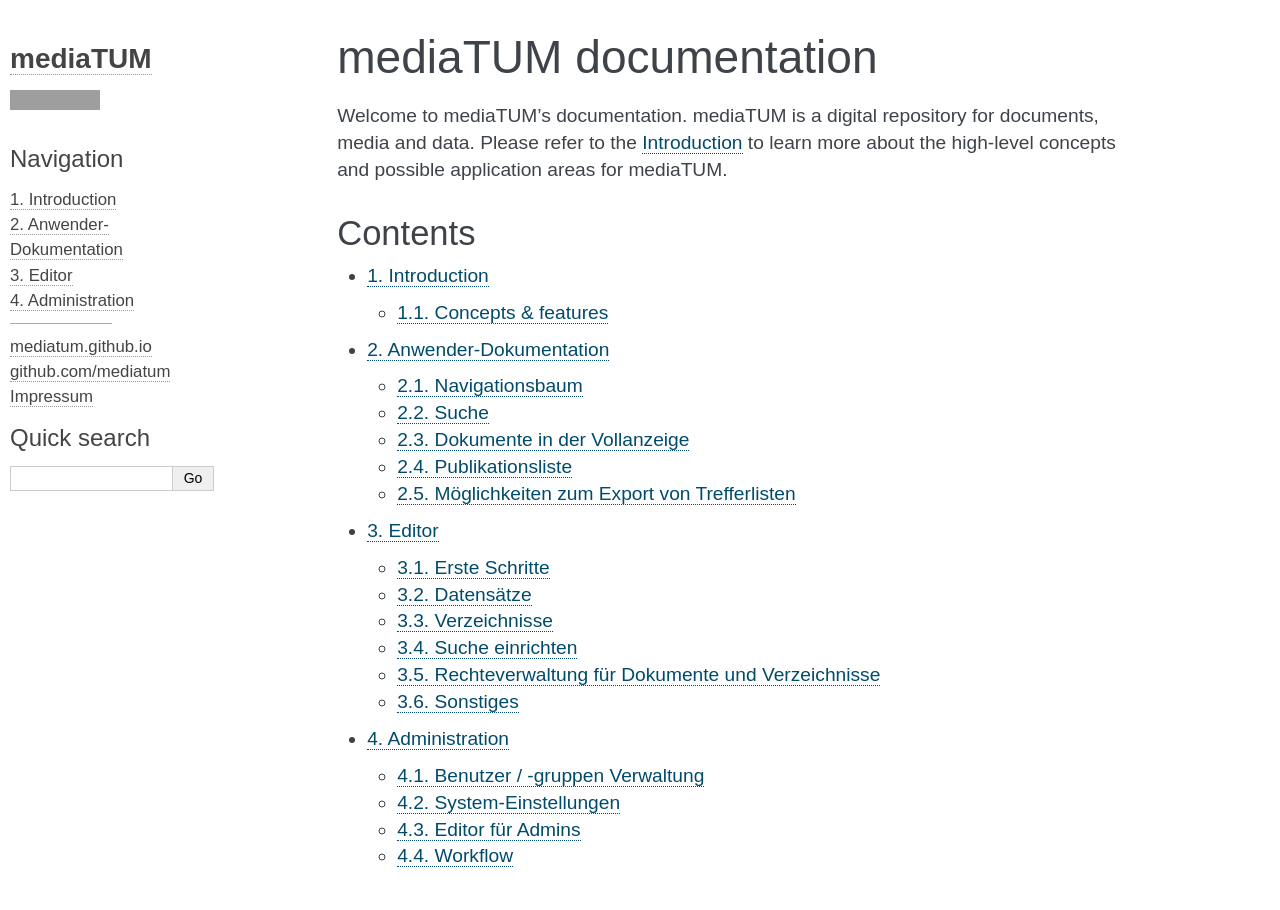
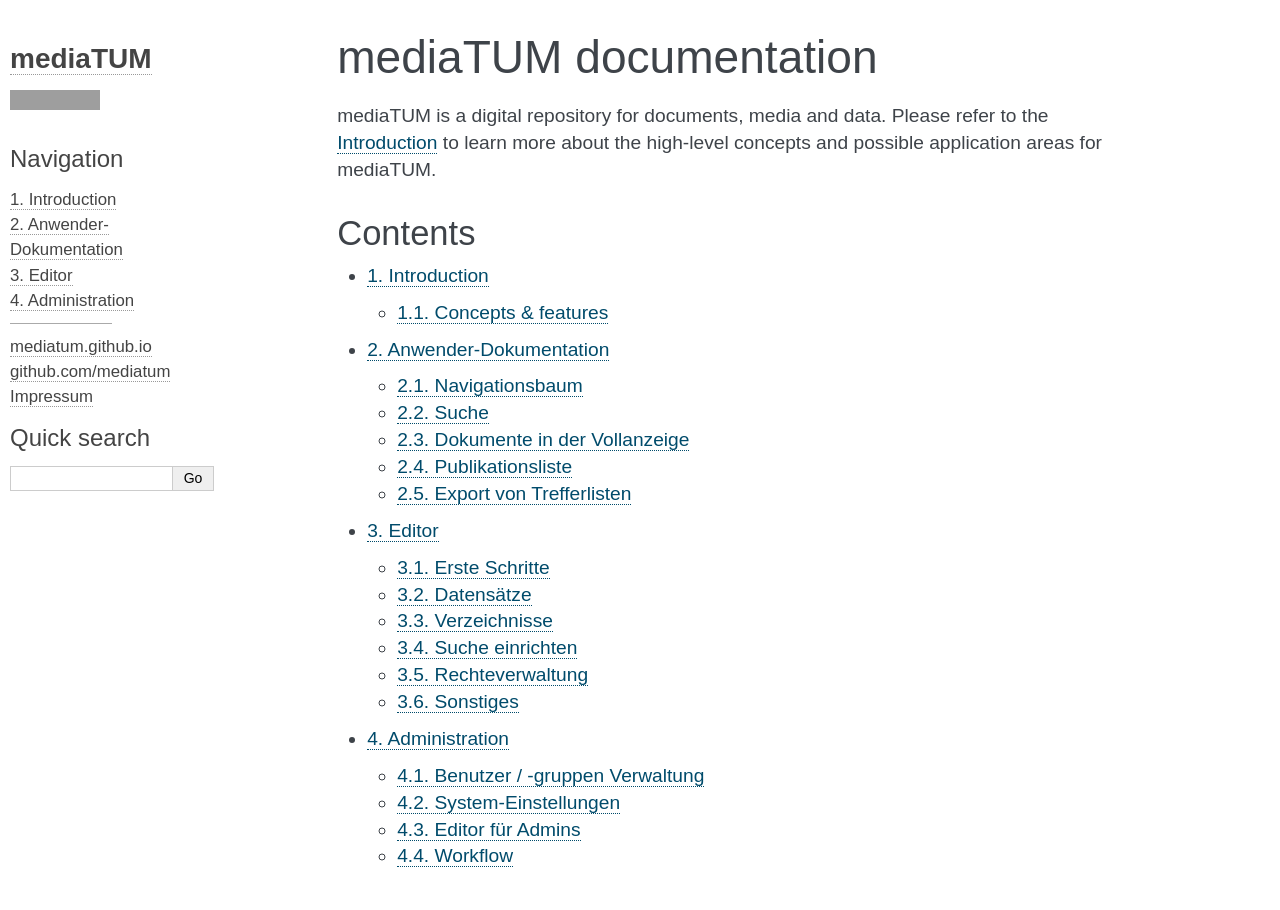
Before and after one commit to mediatum/mediatum-docs-en, a Sphinx documentation site: the page built from docs/source/index.rst, in a window 1280 px wide. Built offline with Sphinx 7.4.7, drawn with Linux system fonts in a browser that asks for light colours; grey boxes are pictures that could not be loaded.

Commit message:
shortened a few titles to make the ToC look nicer

```diff
--- a/docs/source/admin/admin.rst
+++ b/docs/source/admin/admin.rst
@@ -501,8 +501,8 @@
 
 .. _Rechtevergabe Admin:
 
-Rechteverwaltung für Dokumente und Verzeichnisse
-------------------------------------------------
+Rechteverwaltung
+----------------
 
 Grundinformationen sind zu finden unter :ref:`Grundlegende Rechtevergabe`.
 
--- a/docs/source/editor/index.rst
+++ b/docs/source/editor/index.rst
@@ -721,8 +721,8 @@
 
 .. _Grundlegende Rechtevergabe:
 
-Rechteverwaltung für Dokumente und Verzeichnisse
-------------------------------------------------
+Rechteverwaltung
+----------------
 
 Sie können die Berechtigungen auf einzelne Dokumente oder bestimmte Verzeichnisse separat einstellen.
 Ordnen Sie die Gewünschten Berechtigungen zu, indem Sie das Dokument oder Verzeichnis auswählen und
--- a/docs/source/index.rst
+++ b/docs/source/index.rst
@@ -7,7 +7,6 @@
 mediaTUM documentation
 ######################
 
-Welcome to mediaTUM's documentation.
 mediaTUM is a digital repository for documents, media and data.
 Please refer to the :ref:`intro` to learn more about the high-level concepts and possible application areas for mediaTUM.
 
--- a/docs/source/user/index.rst
+++ b/docs/source/user/index.rst
@@ -331,8 +331,8 @@
 
 .. _Export von Trefferlisten:
 
-Möglichkeiten zum Export von Trefferlisten
-------------------------------------------
+Export von Trefferlisten
+------------------------
 
 Allgemeine Informationen
 ^^^^^^^^^^^^^^^^^^^^^^^^
```
